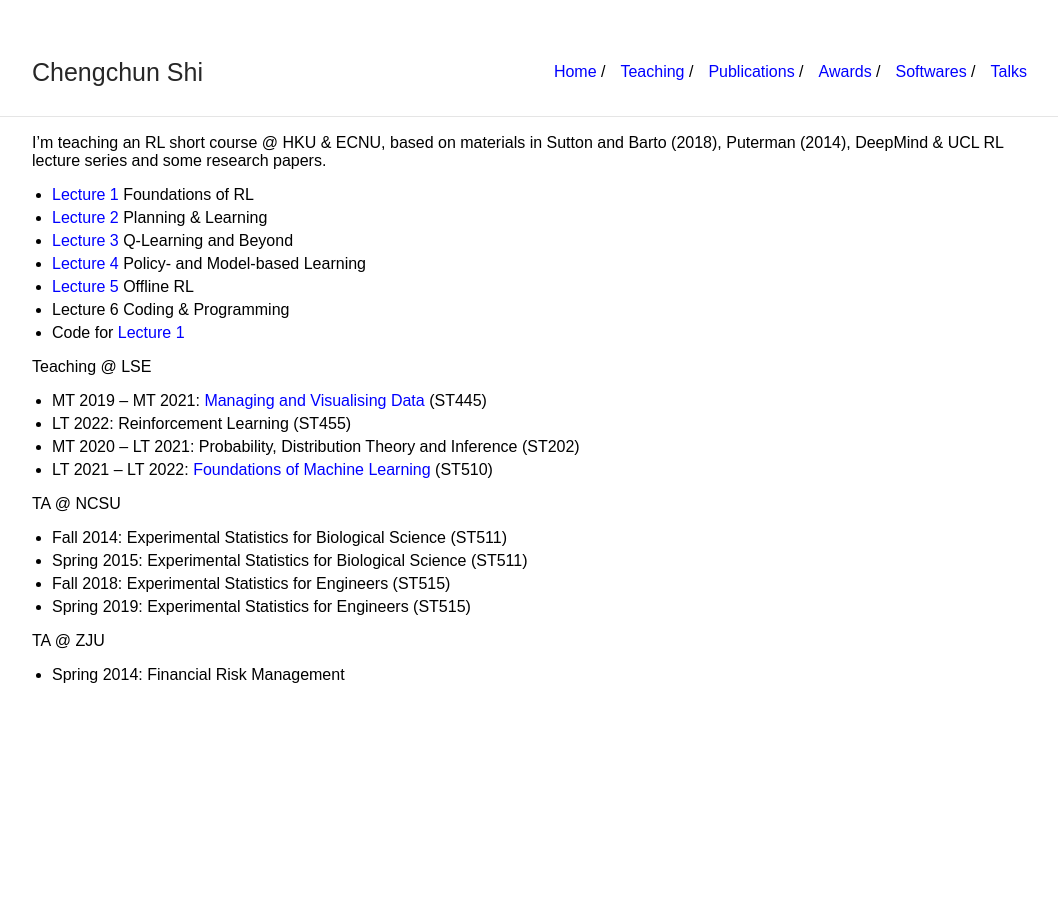
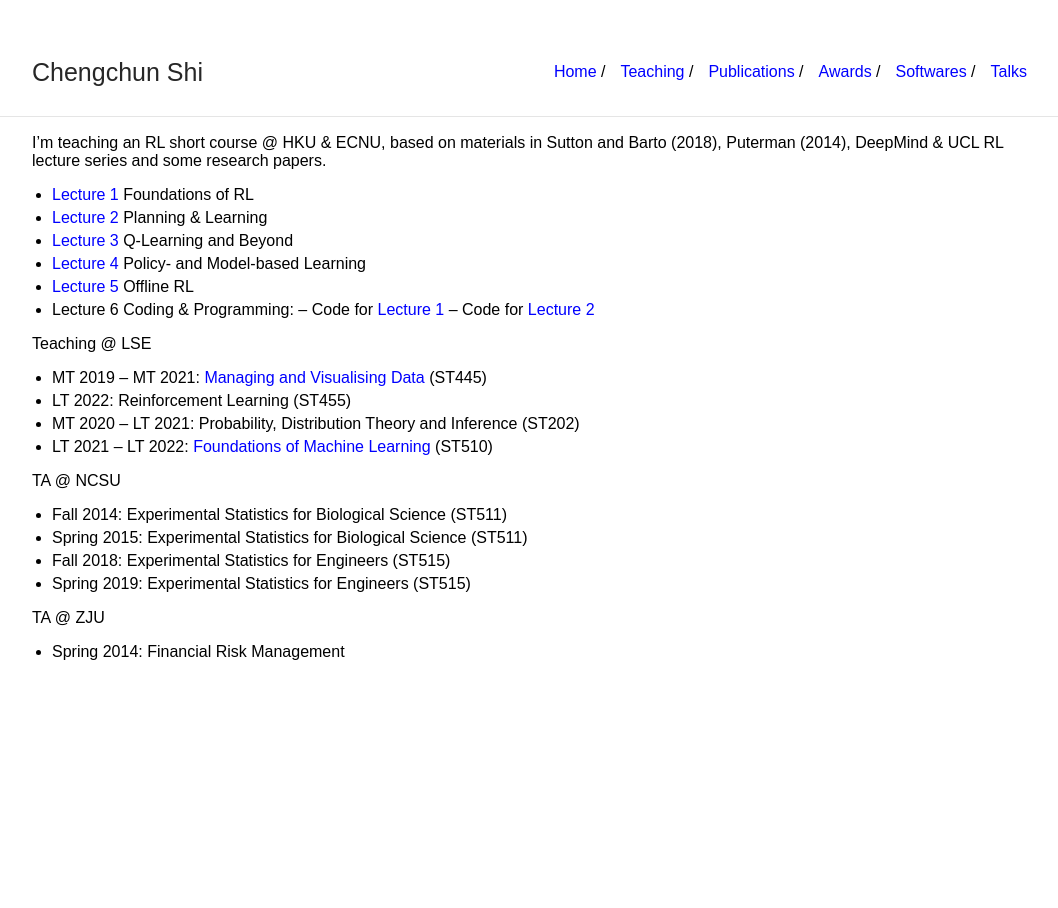
Before and after one commit to callmespring/callmespring.github.io, a Jekyll site: the page built from teaching.md, in a window 1280 px wide. Shown: the whole page, without its empty margins (108-1166 px from the left). Built offline with Jekyll 4.4.1, drawn with Linux system fonts in a browser that asks for light colours.

Commit message:
Update teaching.md

```diff
--- a/teaching.md
+++ b/teaching.md
@@ -10,8 +10,9 @@ I'm teaching an RL short course @ HKU & ECNU, based on materials in Sutton and B
 * [Lecture 3](./slides/lecture5.pdf) Q-Learning and Beyond
 * [Lecture 4](./slides/lecture8.pdf) Policy- and Model-based Learning
 * [Lecture 5](./slides/lecture10.pdf) Offline RL
-* Lecture 6 Coding & Programming
-- Code for [Lecture 1](./code/seminar1.zip)
+* Lecture 6 Coding & Programming:
+  -- Code for [Lecture 1](./code/seminar1.zip)
+  -- Code for [Lecture 2](./code/seminar2.zip)
 
 Teaching @ LSE
 
```
